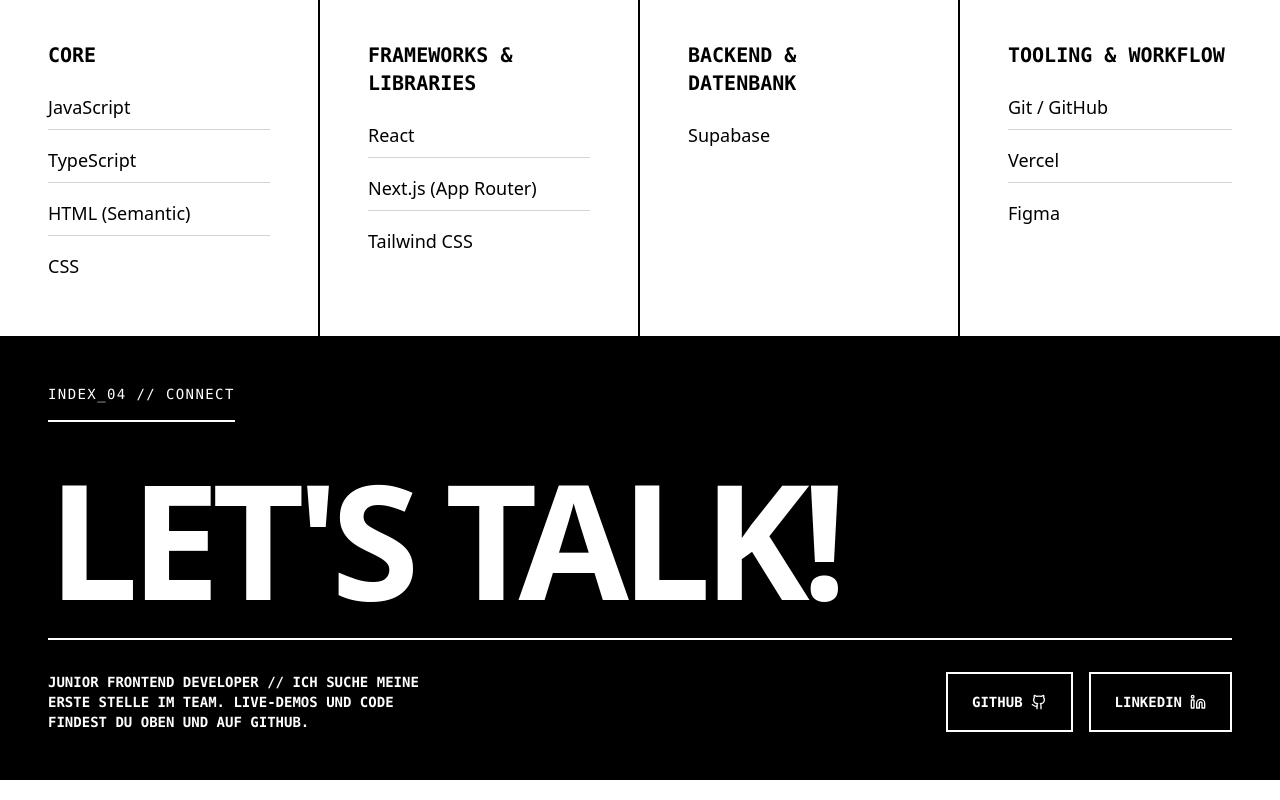
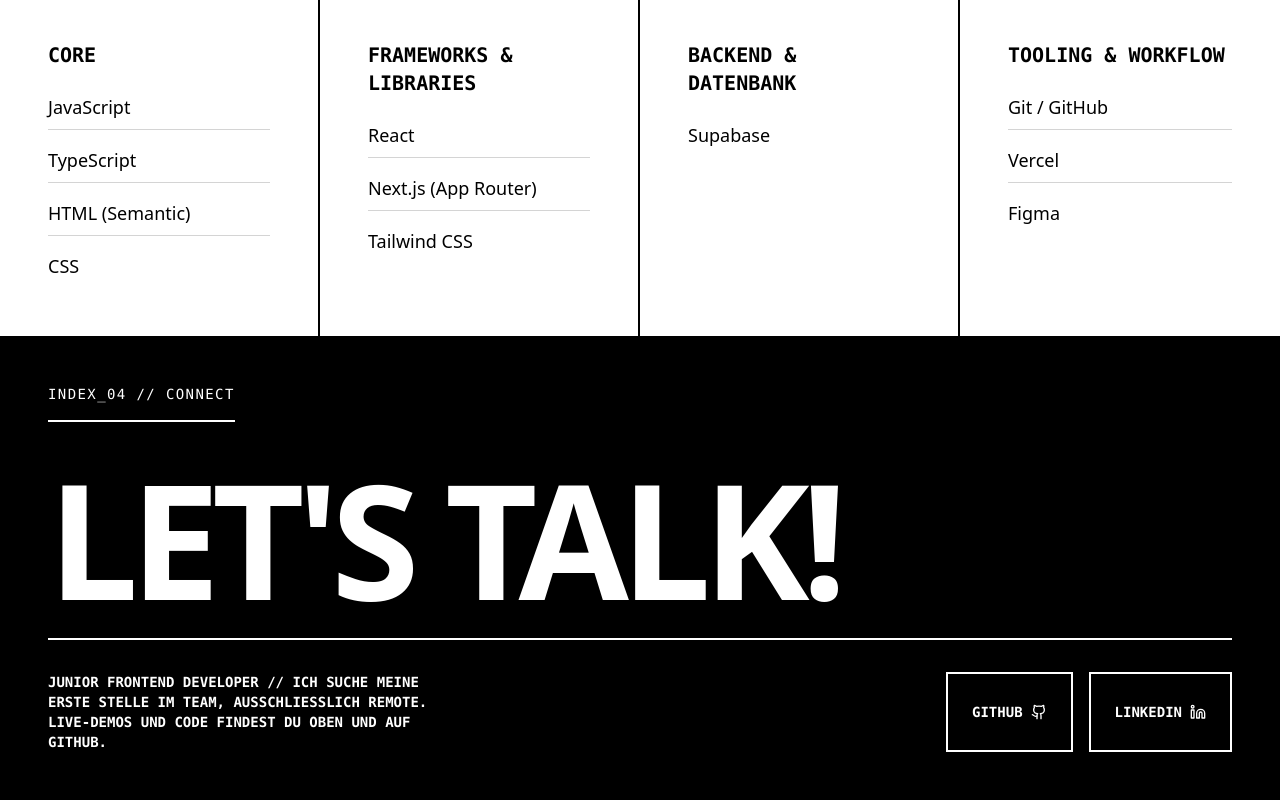
Before and after one commit to zeroequalsone/portfolio, a Next.js app: page / in a window 1280 px wide. Shown: the part 2583-3383 px from the top of the page. Built offline with nearby package versions, Linux system fonts and the light colour scheme.

Commit message:
feat(contact): state remote-only preference

```diff
--- a/components/Contact.tsx
+++ b/components/Contact.tsx
@@ -18,7 +18,8 @@ export default function Contact() {
 
       <div className="flex flex-col md:flex-row justify-between gap-8 border-t-2 pt-8">
         <p className="font-mono text-sm uppercase font-bold max-w-sm">
-          Junior Frontend Developer // Ich suche meine erste Stelle im Team. Live-Demos und Code findest du oben und auf GitHub.
+          Junior Frontend Developer // Ich suche meine erste Stelle im Team,
+          ausschließlich remote. Live-Demos und Code findest du oben und auf GitHub.
         </p>
 
         <div className="flex gap-4">
```
